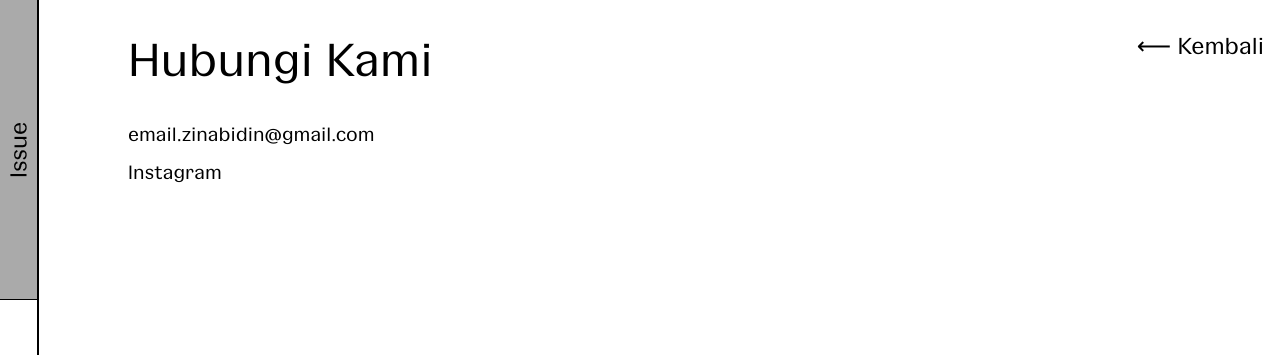
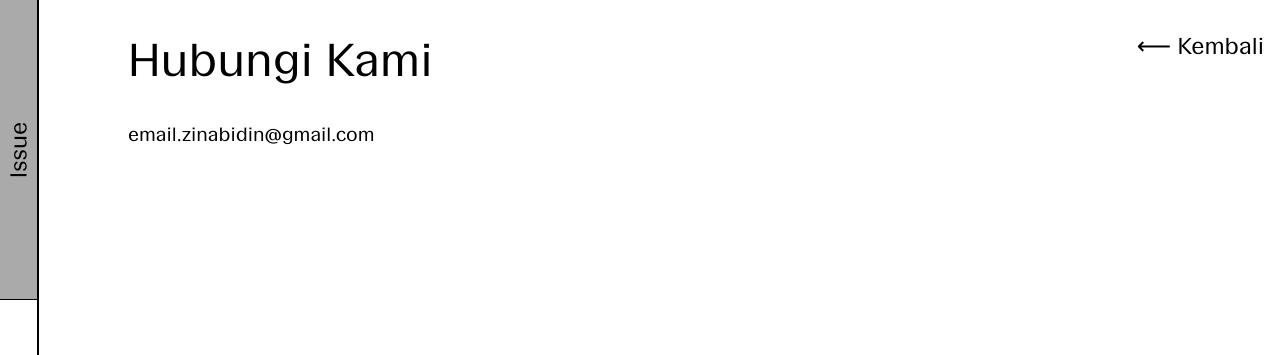
Before and after one commit to zinabidin/zinabidin.github.io, a Jekyll site: the page built from contact.html, in a window 1280 px wide. Shown: the top 355 px of the page. Built offline with Jekyll 4.4.1, drawn with Linux system fonts in a browser that asks for light colours.

Commit message:
Update from Forestry.io Rizal Ramadhan updated _data/info.yml

```diff
--- a/_data/info.yml
+++ b/_data/info.yml
@@ -8,5 +8,5 @@ phone:
   display: ''
   link: ''
 instagram:
-  display: Instagram
-  link: https://www.instagram.com/
+  display: ''
+  link: ''
```
